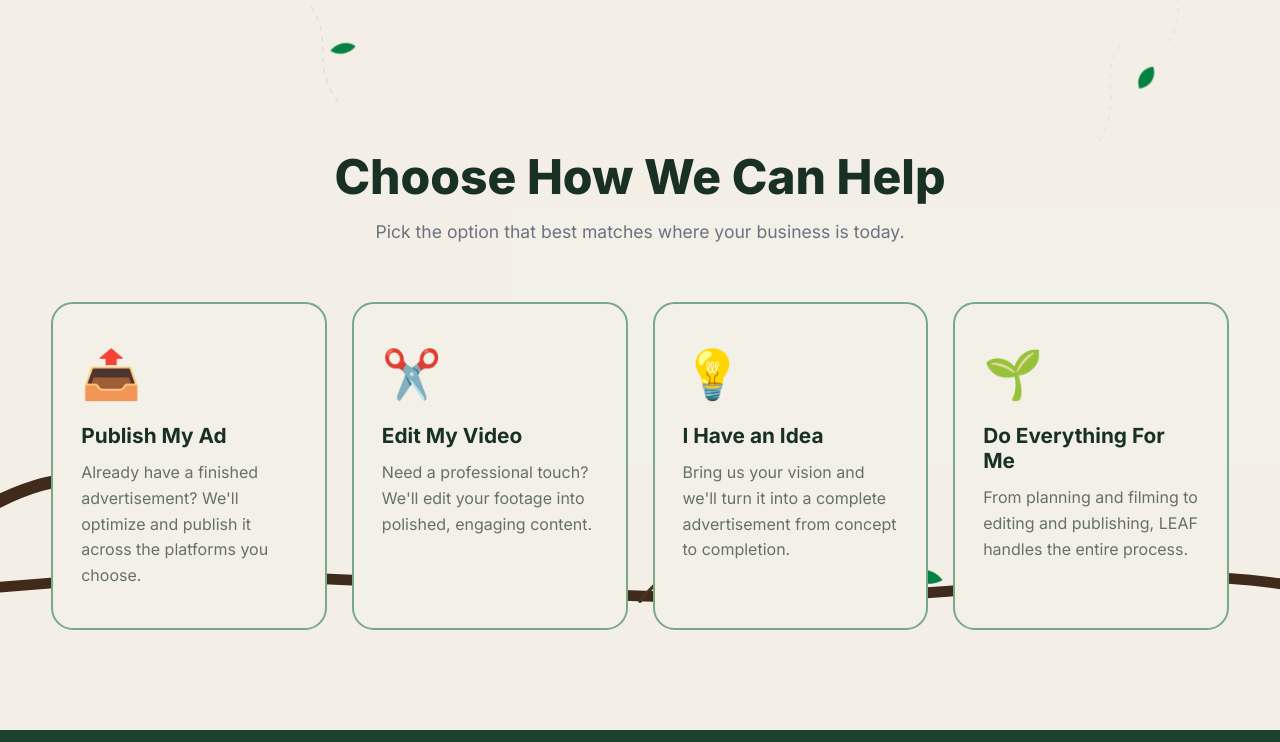
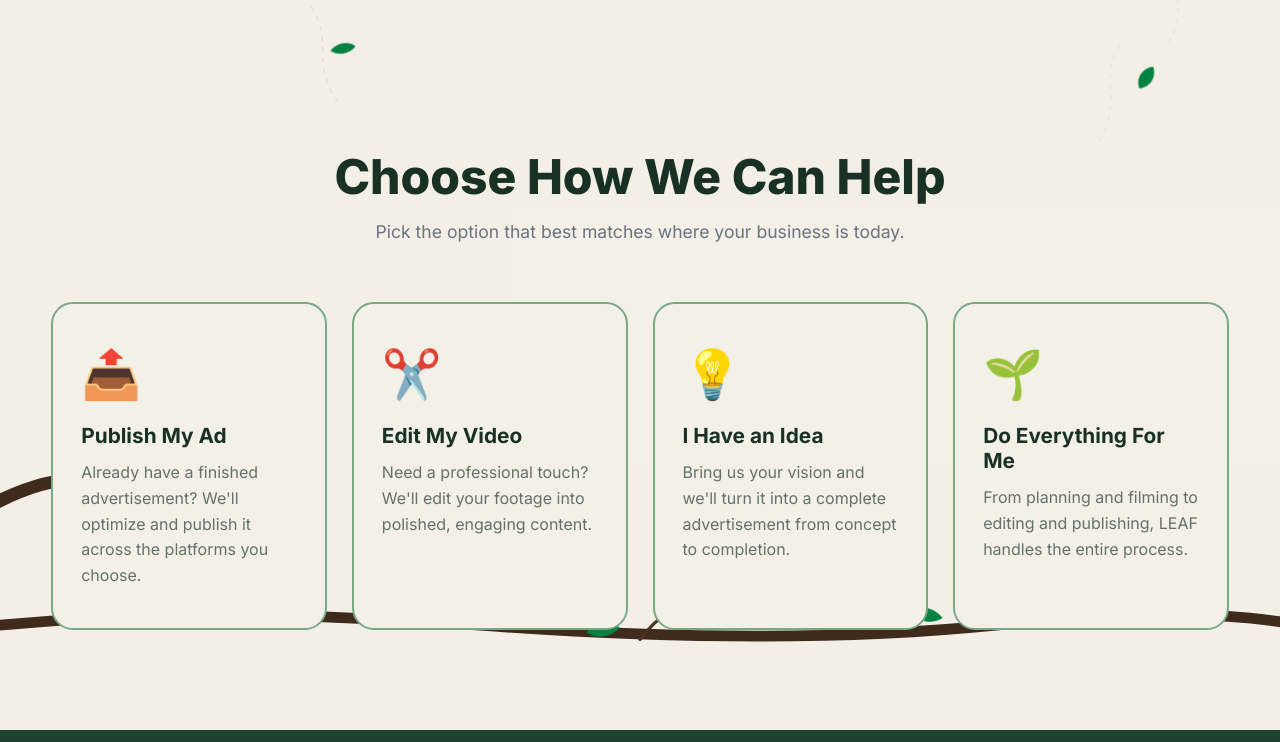
Before and after one commit to TheLeafAgency/The-LEAF-Agency, a Next.js app: page / in a window 1280 px wide. Shown: the part 2332-3074 px from the top of the page. Built offline with nearby package versions, Linux system fonts and the light colour scheme.

Commit message:
Lower help branch slightly more

```diff
--- a/app/globals.css
+++ b/app/globals.css
@@ -2515,6 +2515,6 @@ section { width: 100%; }
 }
 
 .leaf-botanical-svg-help {
-  top: 69%;
+  top: 70%;
   height: 20%;
 }
```
